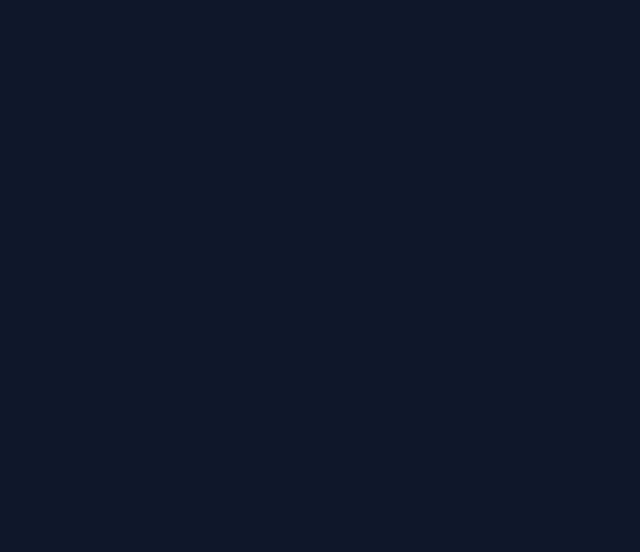
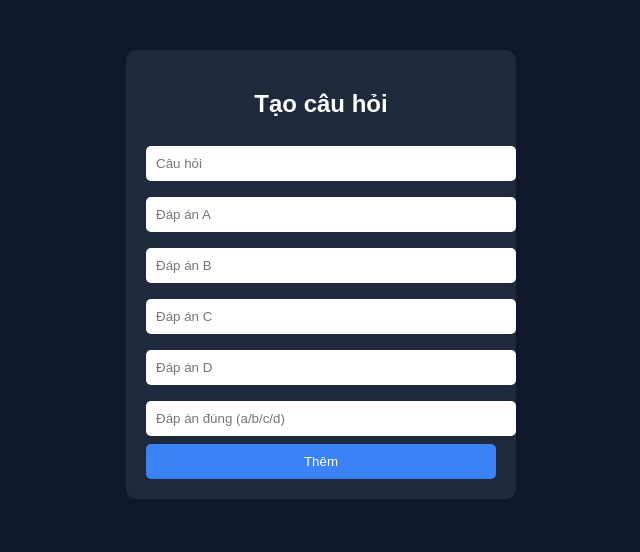
Before and after one commit to zandat11042009-alt/thi-online, a website: page public/create.html in a window 1280 px wide. Shown: the whole page, without its empty margins (319-959 px from the left). Drawn offline with Linux system fonts and the light colour scheme.

Commit message:
Update create.html

```diff
--- a/public/create.html
+++ b/public/create.html
@@ -1,25 +1,103 @@
+<!DOCTYPE html>
+<html lang="vi">
 <head>
+<meta charset="UTF-8">
+<title>Tạo câu hỏi</title>
+
 <style>
 body {
     background: #0f172a;
     color: white;
+    font-family: Arial;
     text-align: center;
 }
 
+.box {
+    background: #1e293b;
+    padding: 20px;
+    margin: 50px auto;
+    width: 350px;
+    border-radius: 10px;
+}
+
 input {
-    width: 300px;
+    width: 100%;
     padding: 10px;
-    margin: 5px;
+    margin: 8px 0;
     border-radius: 5px;
     border: none;
 }
 
 button {
-    padding: 10px 20px;
-    background: #22c55e;
+    width: 100%;
+    padding: 10px;
+    background: #3b82f6;
     border: none;
     color: white;
     border-radius: 5px;
+    cursor: pointer;
+}
+
+button:hover {
+    background: #2563eb;
 }
 </style>
+
 </head>
+
+<body>
+
+<div class="box">
+    <h2>Tạo câu hỏi</h2>
+
+    <input id="q" placeholder="Câu hỏi">
+    <input id="a" placeholder="Đáp án A">
+    <input id="b" placeholder="Đáp án B">
+    <input id="c" placeholder="Đáp án C">
+    <input id="d" placeholder="Đáp án D">
+    <input id="correct" placeholder="Đáp án đúng (a/b/c/d)">
+
+    <button onclick="addQuestion()">Thêm</button>
+</div>
+
+<script>
+function addQuestion() {
+    let question = document.getElementById("q").value;
+    let a = document.getElementById("a").value;
+    let b = document.getElementById("b").value;
+    let c = document.getElementById("c").value;
+    let d = document.getElementById("d").value;
+    let correct = document.getElementById("correct").value;
+
+    if (!question || !a || !b || !c || !d || !correct) {
+        alert("Vui lòng nhập đầy đủ!");
+        return;
+    }
+
+    let data = JSON.parse(localStorage.getItem("questions")) || [];
+
+    data.push({
+        question,
+        a,
+        b,
+        c,
+        d,
+        correct
+    });
+
+    localStorage.setItem("questions", JSON.stringify(data));
+
+    alert("Đã thêm câu hỏi!");
+
+    // reset input
+    document.getElementById("q").value = "";
+    document.getElementById("a").value = "";
+    document.getElementById("b").value = "";
+    document.getElementById("c").value = "";
+    document.getElementById("d").value = "";
+    document.getElementById("correct").value = "";
+}
+</script>
+
+</body>
+</html>
```
